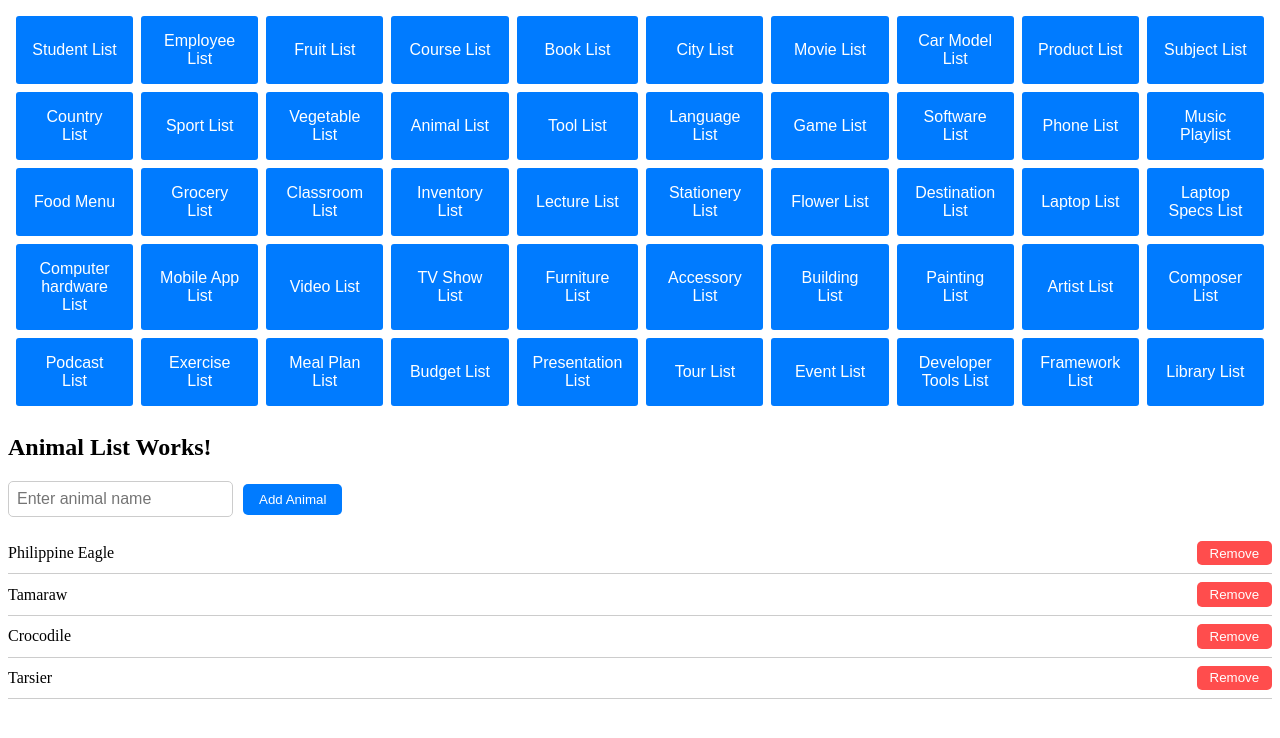
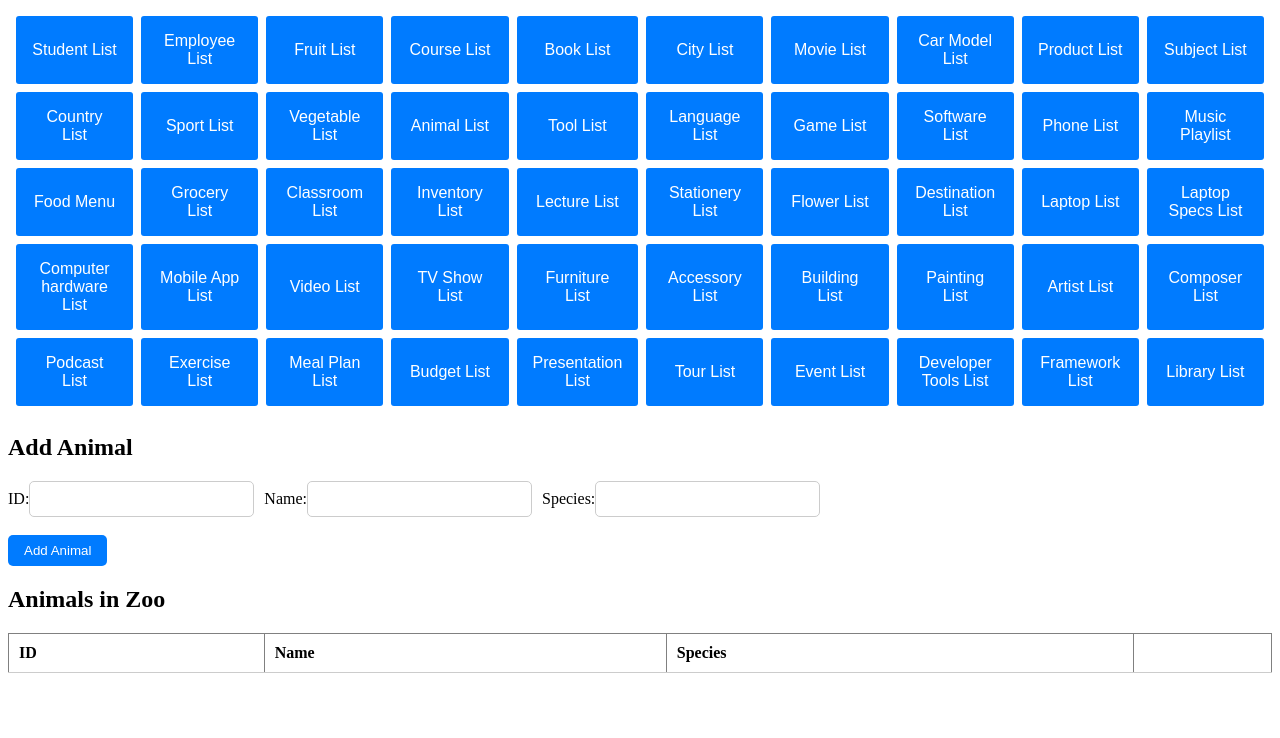
Before and after one commit to RodelDecio/AngularTSDataStructures, an Angular app: page /animallist in a window 1280 px wide. Shown: the top 738 px of the page. Built offline with nearby package versions, Linux system fonts and the light colour scheme.

Commit message:
#14animallistservices

```diff
--- a/src/app/app.routes.ts
+++ b/src/app/app.routes.ts
@@ -12,6 +12,7 @@ import {ProductListComponent} from "./components/productlist/productlist.compone
 import {SubjectListComponent} from "./components/subjectlist/subjectlist.component";
 import {SportsListComponent} from "./components/sportlist/sportlist.component";
 import {VegetableListComponent} from "./components/vegetablelist/vegetablelist.component";
+import {AnimalListComponent} from "./components/animallist/animallist.component";
 
 export const routes: Routes = [
   {
@@ -79,6 +80,11 @@ export const routes: Routes = [
     component: VegetableListComponent,
     path: 'vegetablelist',
   },
+  {
+    title: 'Animal List',
+    component: AnimalListComponent,
+    path: 'animallist',
+  },
 ];
 @NgModule({
   imports: [RouterModule.forRoot(routes)],
--- a/src/app/components/animallist/animallist.component.css
+++ b/src/app/components/animallist/animallist.component.css
@@ -1,3 +1,7 @@
+.animal-form {
+  margin-bottom: 20px;
+}
+
 input[type="text"] {
   padding: 0.5rem;
   margin-right: 10px;
@@ -23,36 +27,22 @@ button.btn-primary:hover {
   background-color: #0056b3;
 }
 
-ul {
-  list-style: none;
-  padding: 0;
+table {
+  width: 100%;
+  border-collapse: collapse;
 }
 
-li {
-  display: flex;
-  justify-content: space-between;
-  align-items: center;
-  padding: 0.5rem 0;
+td, th {
+  padding: 10px;
+  text-align: left;
   border-bottom: 1px solid #ccc;
 }
 
-li button {
+.remove-btn {
   background-color: #ff4d4d;
   color: white;
-  padding: 0.3rem 0.8rem;
 }
 
-li button:hover {
+.remove-btn:hover {
   background-color: #e60000;
 }
-
-@media (max-width: 768px) {
-  input[type="text"] {
-    width: 100%;
-    margin-bottom: 10px;
-  }
-
-  button.btn-primary {
-    width: 100%;
-  }
-}
--- a/src/app/components/animallist/animallist.component.html
+++ b/src/app/components/animallist/animallist.component.html
@@ -1,13 +1,39 @@
-<div>
-  <h2>Animal List Works!</h2>
+<div class="animal-form">
+  <h2>Add Animal</h2>
+  <form (submit)="addAnimal()">
+    <label for="id">ID:</label>
+    <input type="text" id="id" [(ngModel)]="id" name="id" required />
 
-  <input type="text" [(ngModel)]="animal" placeholder="Enter animal name" />
-  <button class="btn btn-primary" (click)="addAnimal()">Add Animal</button>
+    <label for="name">Name:</label>
+    <input type="text" id="name" [(ngModel)]="name" name="name" required />
 
-  <ul>
-    <li *ngFor="let animal of animalList; let i = index">
-      {{ animal }}
-      <button (click)="removeAnimal(i)">Remove</button>
-    </li>
-  </ul>
+    <label for="species">Species:</label>
+    <input type="text" id="species" [(ngModel)]="species" name="species" required /><br><br>
+
+    <button type="submit" class="btn btn-primary">Add Animal</button>
+  </form>
 </div>
+
+<div class="animal-list">
+  <h2>Animals in Zoo</h2>
+  <table border="1">
+    <thead>
+    <tr>
+      <th>ID</th>
+      <th>Name</th>
+      <th>Species</th>
+      <th></th>
+    </tr>
+    </thead>
+    <tbody>
+    <tr *ngFor="let animal of animals; let i = index">
+      <td>{{ animal.id }}</td>
+      <td>{{ animal.name }}</td>
+      <td>{{ animal.species }}</td>
+      <td>
+        <button (click)="removeAnimal(i)" class="remove-btn">Remove</button>
+      </td>
+    </tr>
+    </tbody>
+  </table>
+</div>
--- a/src/app/components/animallist/animallist.component.ts
+++ b/src/app/components/animallist/animallist.component.ts
@@ -1,4 +1,6 @@
 import { Component } from '@angular/core';
+import { AnimalListService } from '../../services/animallist/animallist.service';
+import { Animal } from '../../interface/animal';
 
 @Component({
   selector: 'app-animallist',
@@ -6,17 +8,23 @@ import { Component } from '@angular/core';
   styleUrls: ['./animallist.component.css']
 })
 export class AnimalListComponent {
-  animalList: string[] = ['Philippine Eagle', 'Tamaraw', 'Crocodile', 'Tarsier'];
-  animal: string = '';
+  animals: Animal[] = [];
+  id: string = '';
+  name: string = '';
+  species: string = '';
+
+  constructor(private animalListService: AnimalListService) {
+    this.animals = this.animalListService.getAnimals();
+  }
 
   addAnimal(): void {
-    if (this.animal.trim()) {
-      this.animalList.push(this.animal.trim());
-      this.animal = '';
-    }
+    this.animalListService.addAnimal(this.id, this.name, this.species);
+    this.id = '';
+    this.name = '';
+    this.species = '';
   }
 
   removeAnimal(index: number): void {
-    this.animalList.splice(index, 1);
+    this.animalListService.removeAnimal(index);
   }
 }
--- /dev/null
+++ b/src/app/interface/animal.ts
@@ -0,0 +1,5 @@
+export interface Animal {
+  id: string;
+  name: string;
+  species: string;
+}
--- /dev/null
+++ b/src/app/services/animallist/animallist.service.ts
@@ -0,0 +1,23 @@
+import { Injectable } from '@angular/core';
+import { Animal } from '../../interface/animal';
+
+@Injectable({
+  providedIn: 'root',
+})
+export class AnimalListService {
+  private animals: Animal[] = [];
+
+  constructor() {}
+
+  addAnimal(id: string, name: string, species: string): void {
+    this.animals.push({ id, name, species });
+  }
+
+  getAnimals(): Animal[] {
+    return this.animals;
+  }
+
+  removeAnimal(index: number): void {
+    this.animals.splice(index, 1);
+  }
+}
```
Also changed, not shown: 1 other file (tests, documents, lock files or other folders).
